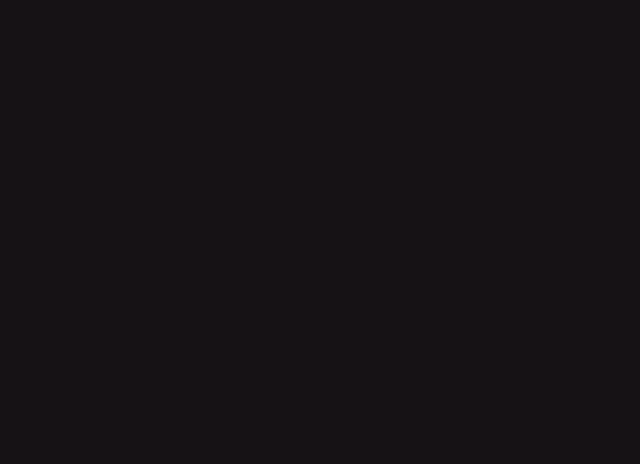
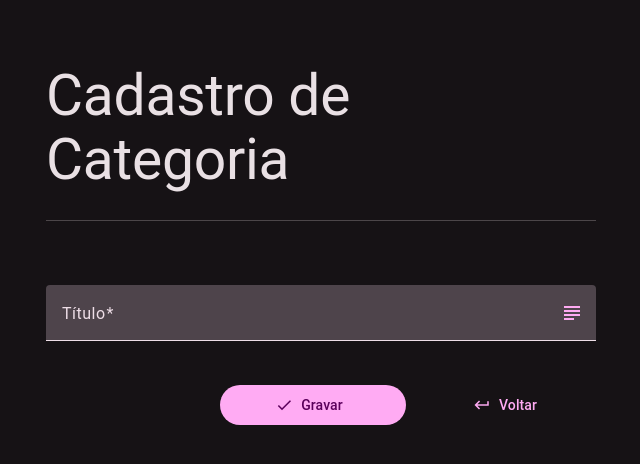
Before and after one commit to Jonatam-Sturcio/e-agenda-fullstack-2024, an Angular app in the folder client/: page /categorias/cadastrar in a window 1280 px wide. Before the commit this address led to /. Shown: the top 464 px of the page, without its empty margins (319-959 px from the left). Built offline with nearby package versions, Linux system fonts and the light colour scheme; a web font is replaced by a local one.

Commit message:
Cadastro de Categorias

```diff
--- /dev/null
+++ b/client/src/app/views/categorias/cadastrar/cadastro-categoria.component.html
@@ -0,0 +1,53 @@
+<main class="container my-5">
+  <div class="row justify-content-center g-3 mt-2">
+    <div class="col col-md-10 col-lg-6">
+      <h1 class="display-3">Cadastro de Categoria</h1>
+
+      <hr />
+
+      <form [formGroup]="form" (submit)="gravar()">
+        <mat-form-field class="w-100 mt-5" appearance="fill">
+          <mat-label>Título</mat-label>
+          <input
+            matInput
+            formControlName="titulo"
+            autocomplete="title"
+            data-cy="titulo"
+            placeholder="Ex: Lanchinhos"
+            [maxLength]="30"
+          />
+          <mat-icon matSuffix color="primary">subject</mat-icon>
+          <mat-error class="text-white" *ngIf="titulo?.invalid">
+            <span *ngIf="titulo?.errors?.['required']"
+              >O titulo precisa ser preenchido.</span
+            >
+            <span *ngIf="titulo?.errors?.['minlength']"
+              >O titulo deve conter ao menos 3 caracteres.</span
+            >
+          </mat-error>
+        </mat-form-field>
+
+        <div class="row justify-content-end g-2 gap-2 mt-3">
+          <button
+            type="submit"
+            data-cy="confirmar"
+            mat-flat-button
+            class="col-sm-4"
+          >
+            <mat-icon matIconPrefix>check</mat-icon>
+            Gravar
+          </button>
+          <a
+            mat-button
+            type="button"
+            class="col-sm-4"
+            routerLink="/categorias/listar"
+          >
+            <mat-icon matIconPrefix>keyboard_return</mat-icon>
+            Voltar
+          </a>
+        </div>
+      </form>
+    </div>
+  </div>
+</main>
--- /dev/null
+++ b/client/src/app/views/categorias/cadastrar/cadastro-categoria.component.ts
@@ -0,0 +1,89 @@
+import { Component } from '@angular/core';
+import { CategoriaService } from '../services/categoria.service';
+import { CategoriaInseridaViewModel } from '../models/categoria.models';
+import { NgIf, NgForOf } from '@angular/common';
+import {
+  ReactiveFormsModule,
+  FormGroup,
+  FormBuilder,
+  Validators,
+} from '@angular/forms';
+import { MatButtonModule } from '@angular/material/button';
+import { MatFormFieldModule } from '@angular/material/form-field';
+import { MatIconModule } from '@angular/material/icon';
+import { MatInputModule } from '@angular/material/input';
+import { RouterLink, Router } from '@angular/router';
+import { PartialObserver } from 'rxjs';
+import { NotificacaoService } from '../../../core/notificacao/notificacao.service';
+
+@Component({
+  selector: 'app-cadastro-categoria',
+  standalone: true,
+  imports: [
+    NgIf,
+    NgForOf,
+    RouterLink,
+    ReactiveFormsModule,
+    MatFormFieldModule,
+    MatInputModule,
+    MatIconModule,
+    MatButtonModule,
+  ],
+  templateUrl: './cadastro-categoria.component.html',
+})
+export class CadastroCategoriaComponent {
+  public form: FormGroup;
+
+  constructor(
+    private fb: FormBuilder,
+    private router: Router,
+    private categoriaService: CategoriaService,
+    private notificacaoService: NotificacaoService
+  ) {
+    this.form = this.fb.group({
+      titulo: [
+        '',
+        [
+          Validators.required,
+          Validators.minLength(3),
+          Validators.maxLength(30),
+        ],
+      ],
+    });
+  }
+
+  get titulo() {
+    return this.form.get('titulo');
+  }
+
+  public gravar() {
+    if (this.form.invalid) {
+      this.notificacaoService.aviso(
+        'Por favor, preencha o formulário corretamente!'
+      );
+
+      return;
+    }
+
+    const inserirCategoriaVm = this.form.value;
+
+    const observer: PartialObserver<CategoriaInseridaViewModel> = {
+      next: (categoriaInserida) => this.processarSucesso(categoriaInserida),
+      error: (erro) => this.processarFalha(erro),
+    };
+
+    this.categoriaService.inserir(inserirCategoriaVm).subscribe(observer);
+  }
+
+  private processarSucesso(categoria: CategoriaInseridaViewModel): void {
+    this.notificacaoService.sucesso(
+      `Categoria ${categoria.titulo} cadastrado com sucesso!`
+    );
+
+    this.router.navigate(['/categorias', 'listar']);
+  }
+
+  private processarFalha(erro: Error): any {
+    this.notificacaoService.erro(erro.message);
+  }
+}
--- a/client/src/app/views/categorias/categorias.routes.ts
+++ b/client/src/app/views/categorias/categorias.routes.ts
@@ -6,6 +6,7 @@
 } from './models/categoria.models';
 import { CategoriaService } from './services/categoria.service';
 import { ListagemCategoriasComponent } from './listar/listagem-categorias.component';
+import { CadastroCategoriaComponent } from './cadastrar/cadastro-categoria.component';
 
 const listagemCategoriasResolver: ResolveFn<
   ListarCategoriasViewModel[]
@@ -25,22 +26,22 @@
     path: 'listar',
     component: ListagemCategoriasComponent,
     resolve: {
-      Categorias: listagemCategoriasResolver,
+      categorias: listagemCategoriasResolver,
     },
-  } /*
+  },
   { path: 'cadastrar', component: CadastroCategoriaComponent },
-  {
+  /* {
     path: 'editar/:id',
     component: EdicaoCategoriaComponent,
     resolve: {
-      Categoria: visualizarCategoriaResolver,
+      categoria: visualizarCategoriaResolver,
     },
   },
   {
     path: 'excluir/:id',
     component: ExclusaoCategoriaComponent,
     resolve: {
-      Categoria: visualizarCategoriaResolver,
+      categoria: visualizarCategoriaResolver,
     },
-  },*/,
+  },*/
 ];
--- a/client/src/app/views/categorias/listar/listagem-categorias.component.html
+++ b/client/src/app/views/categorias/listar/listagem-categorias.component.html
@@ -5,7 +5,7 @@
       <a
         mat-flat-button
         class="col-lg-4 col-xxl-2 fs-6 py-4"
-        [routerLink]="['/compromissos', 'cadastrar']"
+        [routerLink]="['/categorias', 'cadastrar']"
         data-cy="cadastrar"
       >
         <mat-icon>bookmark_add</mat-icon>
--- a/client/src/app/views/categorias/models/categoria.models.ts
+++ b/client/src/app/views/categorias/models/categoria.models.ts
@@ -3,14 +3,14 @@
 export interface InserirCategoriaViewModel {
   titulo: string;
 }
-export interface CategoriaInseridoViewModel {
+export interface CategoriaInseridaViewModel {
   id: string;
   titulo: string;
 }
 export interface EditarCategoriaViewModel {
   titulo: string;
 }
-export interface CategoriaEditadoViewModel {
+export interface CategoriaEditadaViewModel {
   id: string;
   titulo: string;
 }
--- a/client/src/app/views/categorias/services/categoria.service.ts
+++ b/client/src/app/views/categorias/services/categoria.service.ts
@@ -6,9 +6,9 @@
   ListarCategoriasViewModel,
   VisualizarCategoriaViewModel,
   InserirCategoriaViewModel,
-  CategoriaInseridoViewModel,
+  CategoriaInseridaViewModel,
   EditarCategoriaViewModel,
-  CategoriaEditadoViewModel,
+  CategoriaEditadaViewModel,
   CategoriaExcluidaViewModel,
 } from '../models/categoria.models';
 
@@ -36,19 +36,19 @@
 
   public inserir(
     inserirCategoriaVm: InserirCategoriaViewModel
-  ): Observable<CategoriaInseridoViewModel> {
+  ): Observable<CategoriaInseridaViewModel> {
     return this.http
-      .post<CategoriaInseridoViewModel>(this.url, inserirCategoriaVm)
+      .post<CategoriaInseridaViewModel>(this.url, inserirCategoriaVm)
       .pipe(map(this.processarDados), catchError(this.processarFalha));
   }
 
   public editar(
     id: string,
     editarCategoriaVm: EditarCategoriaViewModel
-  ): Observable<CategoriaEditadoViewModel> {
+  ): Observable<CategoriaEditadaViewModel> {
     const urlCompleto = `${this.url}/${id}`;
     return this.http
-      .put<CategoriaEditadoViewModel>(urlCompleto, editarCategoriaVm)
+      .put<CategoriaEditadaViewModel>(urlCompleto, editarCategoriaVm)
       .pipe(map(this.processarDados), catchError(this.processarFalha));
   }
 
```
